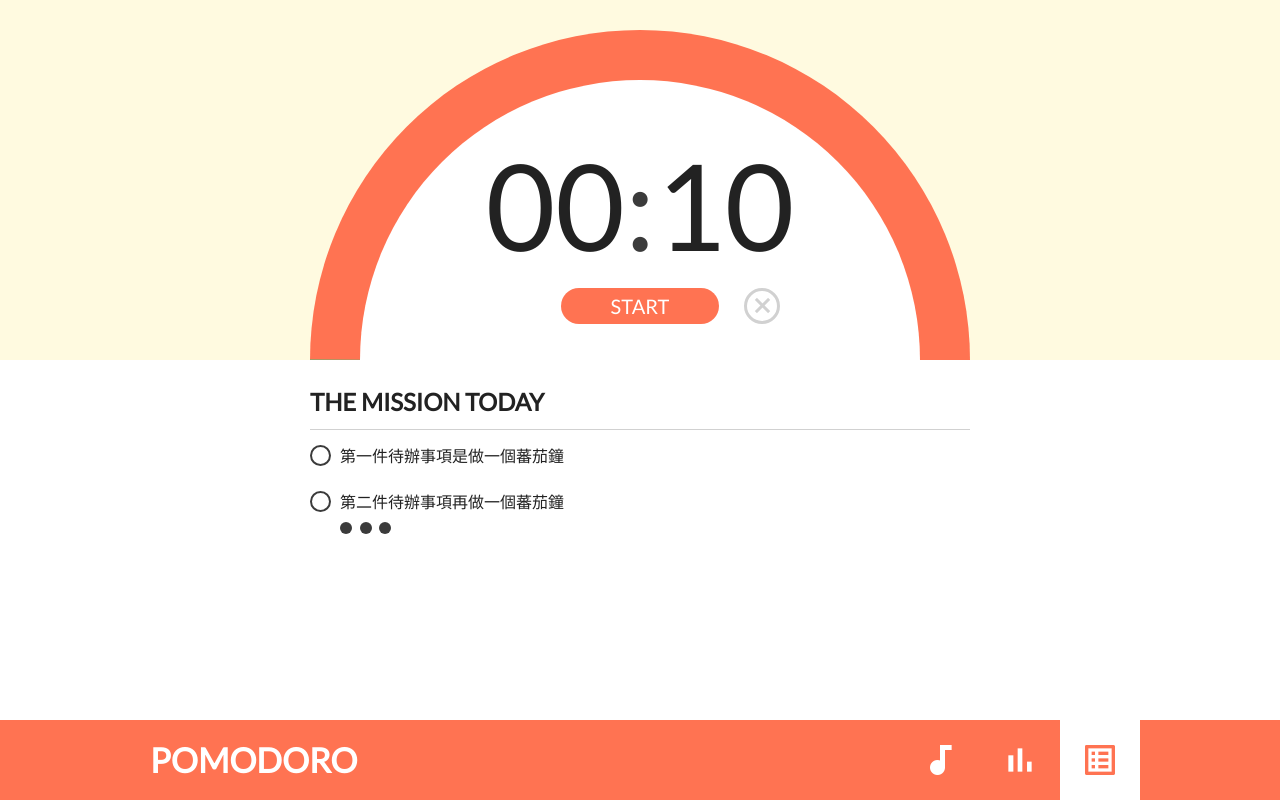
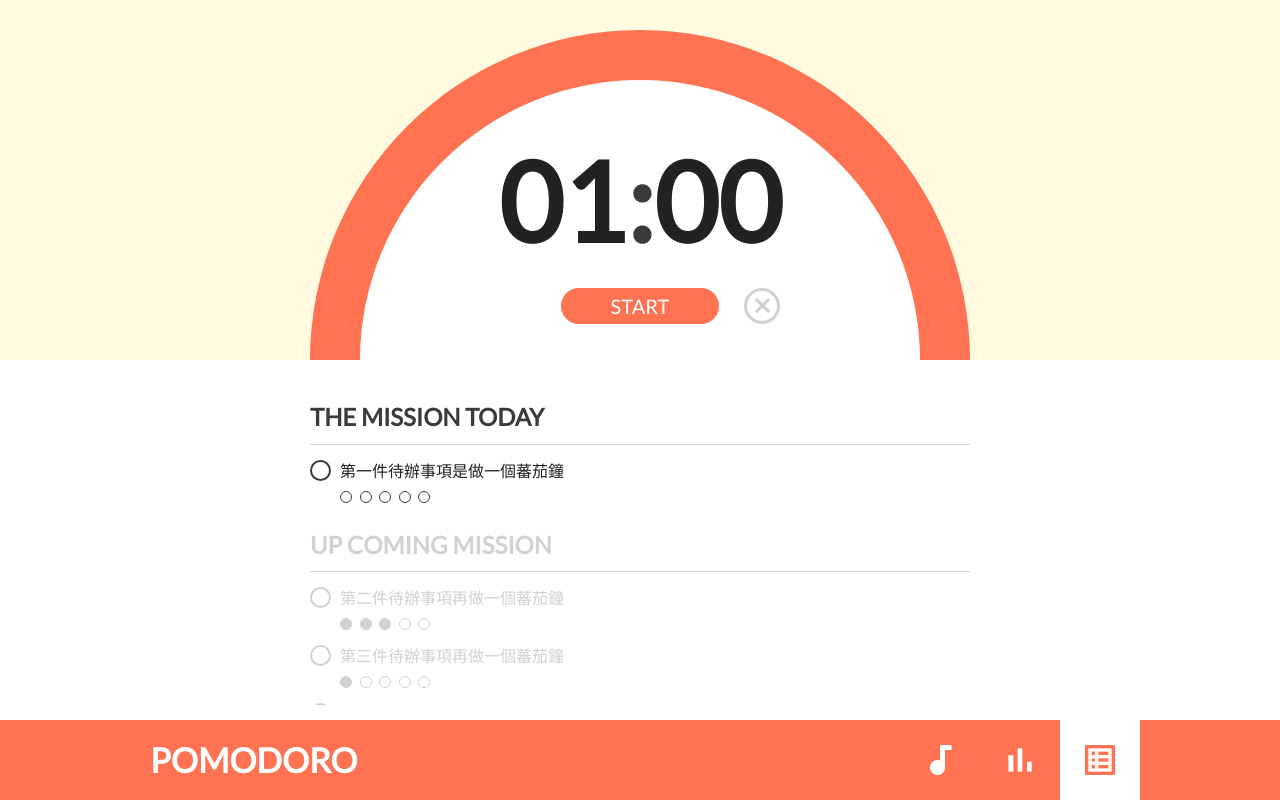
Before and after one commit to waveciou/vue-pomodoro, a Vue app: page /#/ in a window 1280 px wide. Built offline with nearby package versions, Linux system fonts and the light colour scheme; the HTML template or start-up script is replaced by a standard one.

Commit message:
番茄鐘切換與動畫功能完成

```diff
--- a/src/App.vue
+++ b/src/App.vue
@@ -4,11 +4,19 @@
       <div class="views-zone">
         <div class="pomodoro">
 
-          <svg id="svg" width="100%" height="100%" viewPort="0 0 100 100" version="1.1" xmlns="http://www.w3.org/2000/svg">
-            <circle id="bar" :r="this.circle.radius" cx="330" cy="330" fill="transparent" stroke-dasharray="958.18" stroke-dashoffset="0" @transitionend="circleTransitionEnd()" :class="{'is-animate': this.circle.isAnimate === true}"></circle>
-          </svg>
+          <!-- <svg id="svg" width="100%" height="100%" viewPort="0 0 10 10" version="1.1" xmlns="http://www.w3.org/2000/svg">
+              <linearGradient id="gradient" x1="0%" y1="0%" x2="0%" y2="100%" spreadMethod="pad">
+                <stop offset="0%" stop-color="#FF7352" />
+                <stop offset="35%" stop-color="#FF7352" />
+                <stop offset="65%" stop-color="#42C67C" />
+                <stop offset="100%" stop-color="#42C67C" />
+              </linearGradient>
+            <circle id="bar" :r="this.circle.radius" cx="330" cy="330" fill="transparent" style="stroke:url(#gradient)" stroke-dasharray="958.18" stroke-dashoffset="0" @transitionend="circleTransitionEnd()" :class="{'is-animate': this.circle.isAnimate === true}"></circle>
+          </svg> -->
 
-          <!-- <div class="pomodoro__circle" :class="{'is-animate': this.circle.isAnimate === true }"></div> -->
+          <div class="pomodoro__circleBox">
+            <div class="pomodoro__circle" @transitionend="circleTransitionEnd()"></div>
+          </div>
 
           <div class="pomodoro__content">
             <div class="pomodoro__caption">
@@ -29,7 +37,7 @@
       <div class="control-zone">
         <div class="wrap">
           <transition name="fade" mode="out-in">
-            <router-view :countdownList="countdownList" />
+            <router-view :countdownList="countdownList" @getCurrentIndex="repleaceCountdownTimer" />
           </transition>
         </div>
       </div>
@@ -65,6 +73,7 @@
         countdownTimer: {
           name: '',
           level: 0,
+          levelMax: 0,
           isActive: false,
           time: 0,
           timer: null,
@@ -72,20 +81,37 @@
         countdownList: [
           {
             name: '第一件待辦事項是做一個蕃茄鐘',
-            level: 0
+            level: 0,
+            levelMax: 5,
           },
           {
             name: '第二件待辦事項再做一個蕃茄鐘',
-            level: 3
+            level: 3,
+            levelMax: 5,
+          },
+          {
+            name: '第三件待辦事項再做一個蕃茄鐘',
+            level: 1,
+            levelMax: 5,
+          },
+          {
+            name: '第四件待辦事項再做一個蕃茄鐘',
+            level: 2,
+            levelMax: 5,
+          },
+          {
+            name: '第五件待辦事項再做一個蕃茄鐘',
+            level: 4,
+            levelMax: 5,
           }
         ],
         circle: {
           dom: null,
+          box: null,
           radius: 305,
-          isAnimate: true
         },
         statusBreak: false,
-        isFinish: true
+        isFinish: true,
       }
     },
     components: {
@@ -97,23 +123,35 @@
 
     },
     mounted() {
-      this.circle.dom = document.querySelector('#bar');
+      this.circle.dom = document.querySelector('.pomodoro__circle');
+      this.circle.box = document.querySelector('.pomodoro__circleBox');
 
-      this.countdownTimer.name = this.countdownList[0].name;
-      this.countdownTimer.level = this.countdownList[0].level;
-
-      let data = this.getLevelData(this.countdownTimer.level);
-      this.countdownTimer.time = data.totleTime;
-      this.statusBreak = data.status;
+      this.updateCountdownTimer();
     },
     methods: {
       circleTransitionEnd() {
         if(this.isFinish === true) {
           this.countdownTimer.level += 1;
+          if(this.countdownTimer.level >= this.countdownTimer.levelMax) {
+            this.countdownTimer.level = this.countdownTimer.levelMax;
+          }
           this.countdownList[0].level = this.countdownTimer.level;
           this.clearCountdownTimer();
           this.isFinish = false;
         }
+      },
+      getLevelData(level) {
+        let obj = {};
+
+        if(level % 2 === 0) {
+          obj.totleTime = 60;
+          obj.status = false;
+        } else {
+          obj.totleTime = 30;
+          obj.status = true;
+        }
+
+        return obj;
       },
       playCountdownTimer() {
         this.countdownTimer.isActive = !this.countdownTimer.isActive;
@@ -125,6 +163,8 @@
           let sum = data.totleTime;
           this.isFinish = false;
 
+          this.circle.box.style.opacity = 1;
+
           this.countdownTimer.timer = setInterval(() => {
             this.countdownTimer.time --;
 
@@ -132,25 +172,17 @@
             if (percent < 0) percent = 0;
             if (percent > 100) percent = 100;
 
-            let c = Math.PI * (this.circle.radius * 2);
-            let pct = ((100 - percent) / 100 * c)/-2;
+            // let c = Math.PI * (this.circle.radius * 2);
+            // let pct = ((100 - percent) / 100 * c)/-2;
 
-            this.circle.dom.style.strokeDashoffset = pct;
+            // this.circle.dom.style.strokeDashoffset = pct;
+
+            let deg = (100 - percent) * 1.8;
+            this.circle.dom.style.transform = `rotateZ(${deg}deg)`;
 
             if(this.countdownTimer.time <= 0) {
               this.isFinish = true;
             }
-
-            // let deg = (100 - percent) * 1.8;
-            // if(this.countdownTimer.time <= 0) {
-            //   deg = 180;
-            //   isFinish = true;
-            // }
-            // this.circle.dom.style.transform = `rotateZ(${deg}deg)`;
-            // if(isFinish === true) {
-            //   this.countdownTimer.level += 1;
-            //   this.clearCountdownTimer();
-            // }
 
           }, 1000);
 
@@ -163,27 +195,39 @@
       clearCountdownTimer() {
         this.isFinish = false;
         this.countdownTimer.isActive = false;
-        this.circle.isAnimate = false;
 
         clearInterval(this.countdownTimer.timer);
 
         let data = this.getLevelData(this.countdownTimer.level);
+        this.statusBreak = data.status;
         this.countdownTimer.time = data.totleTime;
 
-        this.circle.dom.style.strokeDashoffset = 0;
-        setTimeout(() => {
-          this.circle.isAnimate = true;
+        this.circle.dom.style.opacity = 0;
+        this.circle.box.style.opacity = 0;
+
+        // this.circle.dom.style.strokeDashoffset = 0;
+        this.circle.dom.style.transform = `rotateZ(0deg)`;
+
+        setTimeout(()=> {
+          this.circle.dom.style.opacity = 1;
         }, 1000);
-
+      },
+      repleaceCountdownTimer(val) {
+        this.clearCountdownTimer();
+        let targetCountdown = this.countdownList[val];
+        this.countdownList.splice(val, 1);
+        let oldList = [...this.countdownList];
+        let newList = [targetCountdown].concat(oldList);
+        this.countdownList = newList;
+        this.updateCountdownTimer();
+      },
+      updateCountdownTimer() {
+        this.countdownTimer.name = this.countdownList[0].name;
+        this.countdownTimer.level = this.countdownList[0].level;
+        this.countdownTimer.levelMax = this.countdownList[0].levelMax;
+        let data = this.getLevelData(this.countdownTimer.level);
+        this.countdownTimer.time = data.totleTime;
         this.statusBreak = data.status;
-
-      },
-      getLevelData(level) {
-        let t, s, obj = {};
-        level % 2 === 0 ? [t, s] = [10, false] : [t, s] = [5, true];
-        obj.totleTime = t;
-        obj.status = s;
-        return obj;
       }
     },
     computed: {
--- a/src/assets/scss/_pomodoro.scss
+++ b/src/assets/scss/_pomodoro.scss
@@ -12,27 +12,17 @@
     background-color: $color-orange;
 
     #svg {
-        circle {
+        #bar {
             stroke-dashoffset: 0;
             stroke: $color-green;
             stroke-width: 50px;
-
-            &.is-animate {
-                transition: stroke-dashoffset 1s linear;
-            }
-        }
-
-        #bar {
-            stroke: $color-green;
+            transition: stroke-dashoffset 1s linear;
         }
     }
 
     @at-root .theme-green & {
         background-color: $color-green;
         #svg {
-            circle {
-                stroke: $color-orange;
-            }
             #bar {
                 stroke: $color-orange;
             }
@@ -40,22 +30,31 @@
     }
 }
 
-.pomodoro__circle {
+.pomodoro__circleBox {
     width: 100%;
 	height: 100%;
 	display: block;
-	border-radius: 100%;
-	background: linear-gradient($color-orange 50%, $color-green 50%);
-	position: absolute;
+    border-radius: 100%;
+    position: absolute;
 	top: 0px;
-	left: 0px;
+    left: 0px;
+    transition: opacity 1s linear;
+    opacity: 0;
+}
+
+.pomodoro__circle {
+    width: 100%;
+    height: 100%;
+    display: block;
+    border-radius: 100%;
+    background: linear-gradient($color-orange 0%, $color-orange 35%, $color-green 65%, $color-green 100%);
+    position: absolute;
+    top: 0px;
+    left: 0px;
+    transition: transform 1s linear;
 
     @at-root .theme-green & {
-        background: linear-gradient($color-green 50%, $color-orange 50%);
-    }
-
-    &.is-animate {
-        transition: all 1s linear;
+        background: linear-gradient($color-green 0%, $color-green 35%, $color-orange 65%, $color-orange 100%);
     }
 }
 
@@ -85,8 +84,13 @@
     height: 50%;
     color: $color-black;
     text-align: center;
-    font-size: 120px;
+    font-size: 110px;
+    font-weight: bold;
     overflow: hidden;
+
+    > span {
+        font-weight: bold;
+    }
 }
 
 .pomodoro__controlBar {
--- a/src/assets/scss/main.scss
+++ b/src/assets/scss/main.scss
@@ -24,13 +24,22 @@ html, body {
     flex-direction: column;
 }
 
-h2 {
+.title {
     font-size: 24px;
     font-weight: bold;
     line-height: 1.4em;
     margin: 15px 0px;
     padding: 10px 0px;
-    border-bottom: 1px $color-gray solid;
+    color: $color-black;
+    border-bottom: {
+        width: 1px;
+        color: $color-gray;
+        style: solid;
+    }
+
+    &.theme-come {
+        color: $color-gray;
+    }
 }
 
 .wrap {
@@ -54,6 +63,7 @@ h2 {
 .control-zone {
     flex-grow: 1;
     height: calc((100% - 80px)/2);
+    padding: 15px 0px;
     background-color: $color-white;
 
     > .wrap {
--- a/src/main.js
+++ b/src/main.js
@@ -2,9 +2,16 @@ import Vue from 'vue'
 import App from './App.vue'
 import router from './router'
 
-Vue.config.productionTip = false
+Vue.config.productionTip = false;
 
 new Vue({
   router,
   render: h => h(App)
-}).$mount('#app')
+}).$mount('#app');
+
+router.beforeEach((to, from, next) => {
+  if (to.meta.title) {
+    document.title = to.meta.title
+  }
+  next()
+})
--- a/src/router.js
+++ b/src/router.js
@@ -9,19 +9,28 @@ export default new Router({
       path: '/',
       name: 'todolist',
       props: true,
-      component: () => import('./views/todolist.vue')
+      component: () => import('./views/todolist.vue'),
+      meta: {
+        title: 'Pomodoro - TodoList'
+      }
     },
     {
       path: '/analytics',
       name: 'analytics',
       props: true,
-      component: () => import('./views/analytics.vue')
+      component: () => import('./views/analytics.vue'),
+      meta: {
+        title: 'Pomodoro - Analytics'
+      }
     },
     {
       path: '/ringtone',
       name: 'ringtone',
       props: true,
-      component: () => import('./views/ringtone.vue')
+      component: () => import('./views/ringtone.vue'),
+      meta: {
+        title: 'Pomodoro - Ringtone'
+      }
     },
     {
       path: '*',
--- a/src/views/analytics.vue
+++ b/src/views/analytics.vue
@@ -1,6 +1,7 @@
 <template>
     <div class="content">
-        <h2>ANALYTICS</h2>
+        <h2 class="title">ANALYTICS</h2>
+        <p>尚未完成</p>
     </div>
 </template>
 
--- a/src/views/ringtone.vue
+++ b/src/views/ringtone.vue
@@ -1,6 +1,7 @@
 <template>
     <div class="content">
-        <h2>RINGTONE</h2>
+        <h2 class="title">RINGTONE</h2>
+        <p>尚未完成</p>
     </div>
 </template>
 
--- a/src/views/todolist.vue
+++ b/src/views/todolist.vue
@@ -1,12 +1,23 @@
 <template>
     <div class="content">
-        <h2>THE MISSION TODAY</h2>
+        <h2 class="title">THE MISSION TODAY</h2>
         <ul class="countdownList">
-            <li v-for="(item, index) in countdownList" :key="index">
-                <a href="javascript:;" class="countdownList__item">
+            <li>
+                <div class="countdownList__item">
+                    <div class="countdownList__title">{{ countdownList[0].name }}</div>
+                    <div class="countdownList__level">
+                        <span v-for="(item, index) in countdownList[0].levelMax" :key="index" :class="{'is-current': index < countdownList[0].level}"></span>
+                    </div>
+                </div>
+            </li>
+        </ul>
+        <h2 class="title theme-come">UP COMING MISSION</h2>
+        <ul class="countdownList theme-come">
+            <li v-for="(item, index) in countdownList" :key="index" >
+                <a href="javascript:;" class="countdownList__item" @click='sendCurrentIndex(index)'>
                     <div class="countdownList__title">{{ item.name }}</div>
                     <div class="countdownList__level">
-                        <span v-for="(star, i) in item.level" :key="i" ></span>
+                        <span v-for="(star, i) in item.levelMax" :key="i" :class="{'is-current': i < item.level}"></span>
                     </div>
                 </a>
             </li>
@@ -24,10 +35,22 @@
         name: 'todolist',
         props: ['countdownList'],
         created() {
-
+            document.title = this.$route.meta.title;
         },
         mounted() {
 
+        },
+        methods: {
+            sendCurrentIndex(index) {
+                this.$emit('getCurrentIndex', index);
+            }
+        },
+        computed: {
+            getMissionList() {
+                let newList = []
+                newList.push(this.countdownList[0]);
+                return newList;
+            },
         }
     }
 </script>
@@ -38,6 +61,13 @@
     .countdownList {
         > li {
             margin: 15px 0px;
+        }
+
+        &.theme-come {
+            > li:first-child {
+                display: none;
+                visibility: hidden;
+            }
         }
     }
 
@@ -56,10 +86,28 @@
             width: 17px;
             height: 17px;
             display: block;
-            border: 2px $color-black solid;
-            border-radius: 100%;
+            border: {
+                width: 2px;
+                color: $color-black;
+                style: solid;
+                radius: 100%
+            }
             position: absolute;
             left: 0px;
+        }
+
+        @at-root .theme-come & {
+            color: $color-gray;
+            &::before {
+                border-color: $color-gray;
+            }
+        }
+
+        @at-root .theme-come .countdownList__item:hover & {
+            color: $color-black;
+            &::before {
+                border-color: $color-black;
+            }
         }
     }
 
@@ -67,13 +115,37 @@
         width: 100%;
         display: flex;
         padding-left: 30px;
+
         > span {
             width: 12px;
             height: 12px;
             display: block;
             margin-right: 7.5px;
-            border-radius: 100%;
-            background-color: $color-black;
+            background-color: $color-white;
+            border: {
+                width: 1px;
+                color: $color-black;
+                style: solid;
+                radius: 100%
+            }
+
+            &.is-current {
+                background-color: $color-black;
+            }
+
+            @at-root .theme-come & {
+                border-color: $color-gray;
+                &.is-current {
+                    background-color: $color-gray;
+                }
+            }
+
+            @at-root .theme-come .countdownList__item:hover & {
+                border-color: $color-black;
+                &.is-current {
+                    background-color: $color-black;
+                }
+            }
         }
     }
 </style>
```
Also changed, not shown: 11 other files (tests, documents, lock files or other folders).
